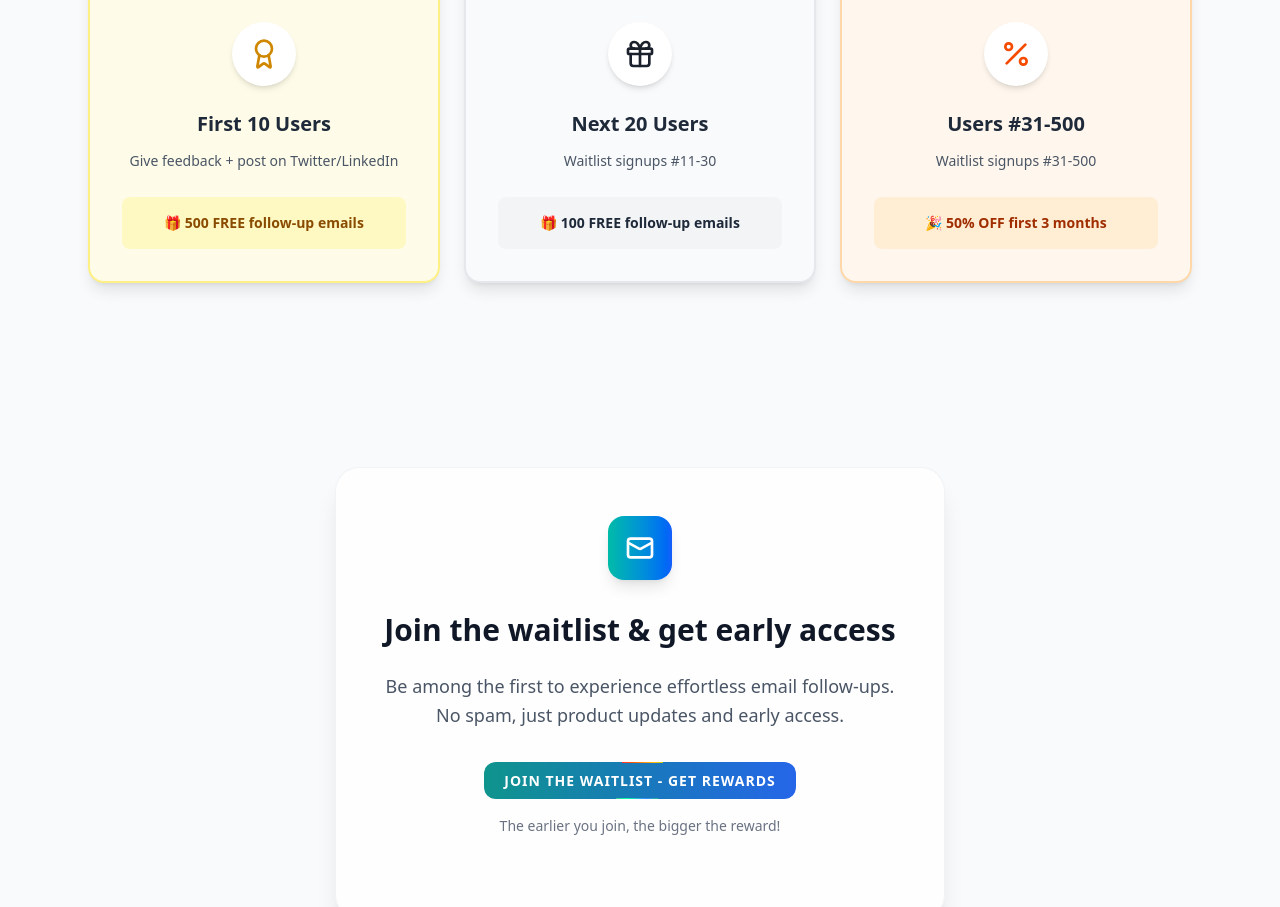
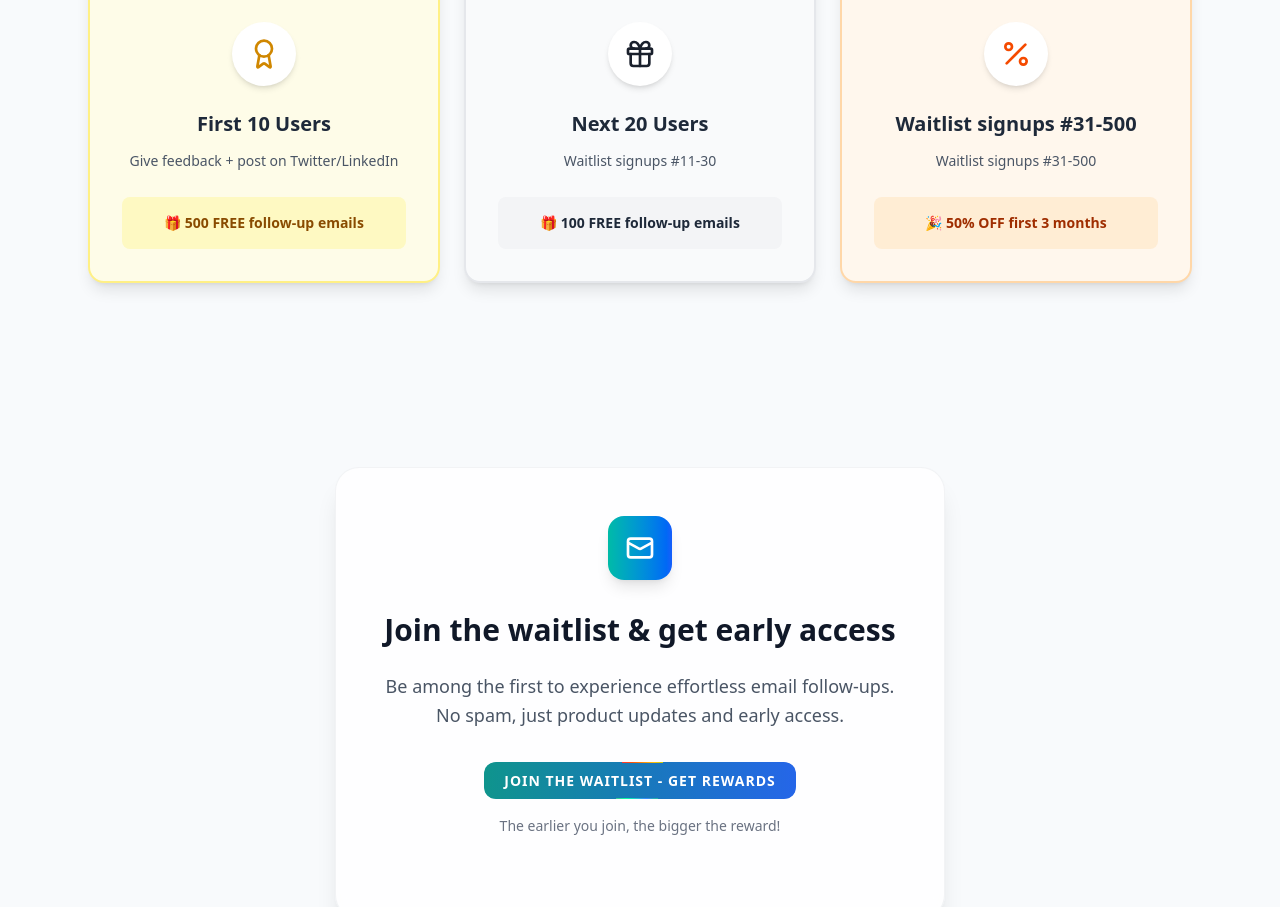
Before and after one commit to anwar789456/TheOnside, a Next.js app: page / in a window 1280 px wide. Shown: the part 2238-3145 px from the top of the page. Built offline with nearby package versions, Linux system fonts and the light colour scheme.

Commit message:
updated waitlist plan

```diff
--- a/src/components/WaitlistPlan/WaitlistIncentivePlan .jsx
+++ b/src/components/WaitlistPlan/WaitlistIncentivePlan .jsx
@@ -62,7 +62,7 @@ const WaitlistIncentivePlan = () => {
       bgColor: isDarkMode ? 'bg-orange-900/20' : 'bg-orange-50',
       borderColor: isDarkMode ? 'border-orange-600/30' : 'border-orange-200',
       tagColor: 'bg-orange-500',
-      mainTitle: 'Users #31-500',
+      mainTitle: 'Waitlist signups #31-500',
       subtitle: 'Waitlist signups #31-500',
       reward: '🎉 50% OFF first 3 months',
       rewardBg: isDarkMode ? 'bg-orange-800/30' : 'bg-orange-100',
```
